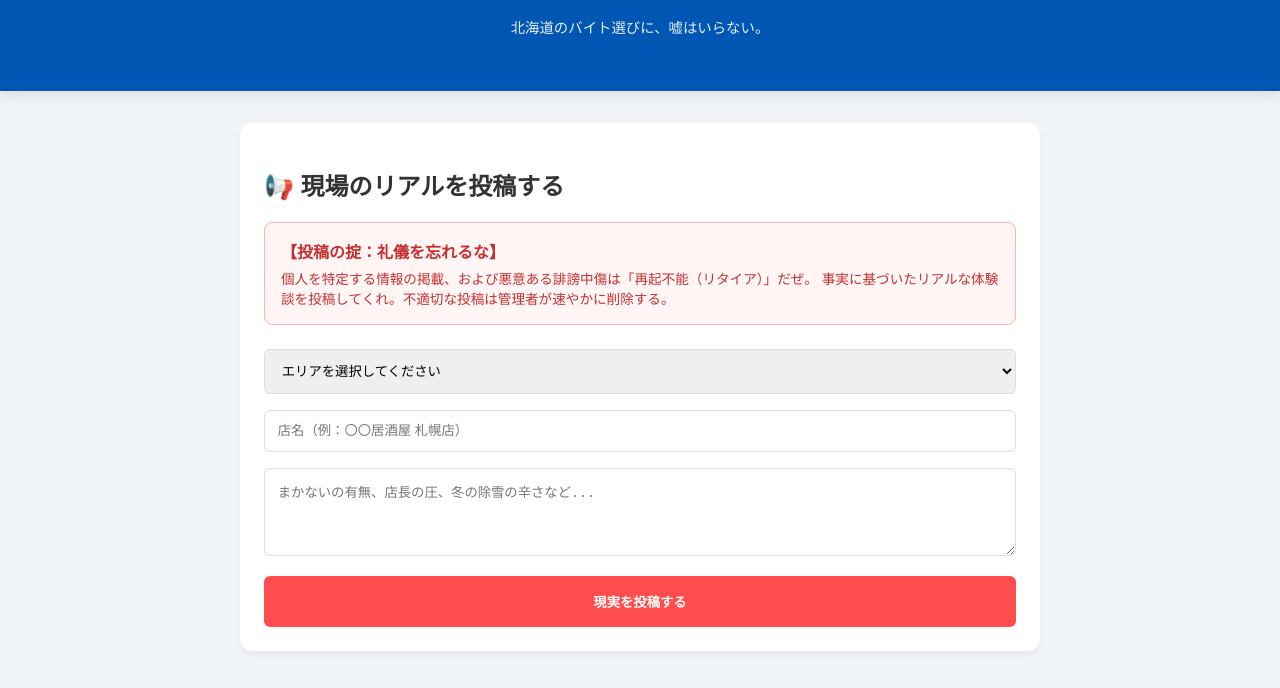
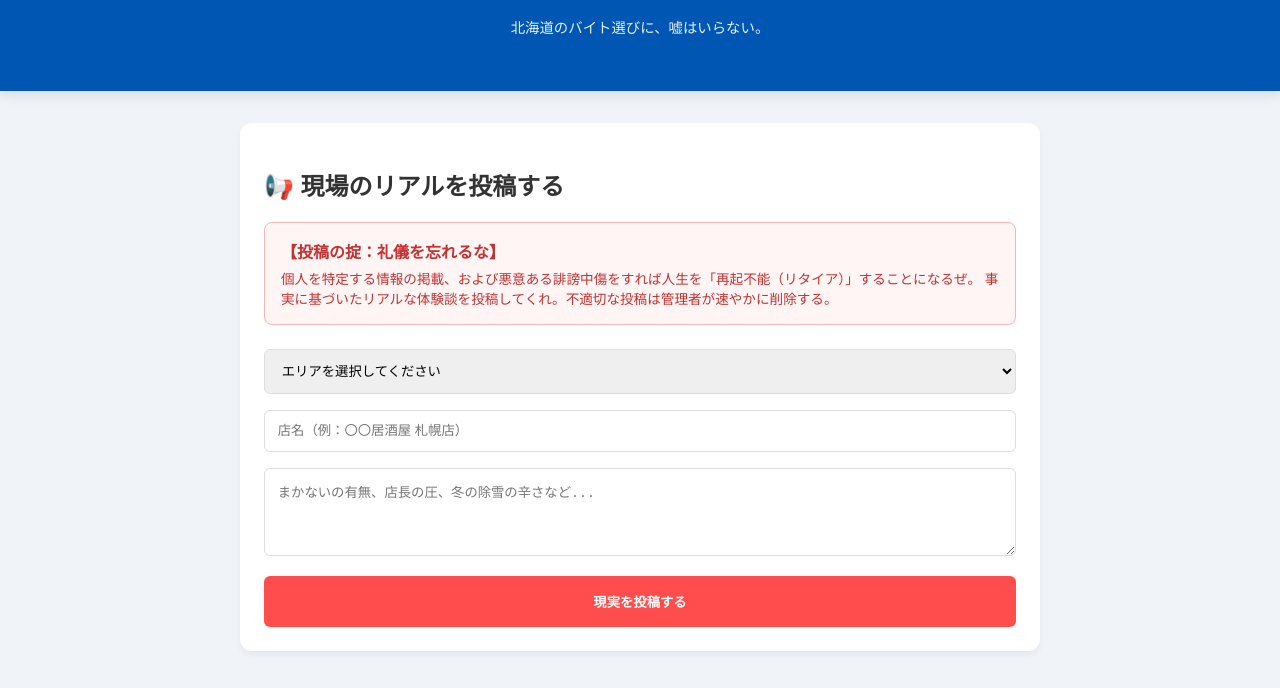
Before and after one commit to kuroru0905/dobaito-real, a website: page index.html in a window 1280 px wide. Shown: the part 160-848 px from the top of the page. Drawn offline with Linux system fonts and the light colour scheme; no server answers.

Commit message:
feat: 掟のメッセージを再起不能（リタイア）に変更

```diff
--- a/index.html
+++ b/index.html
@@ -57,7 +57,7 @@
 
         <div class="warning-box">
             <strong>【投稿の掟：礼儀を忘れるな】</strong>
-            個人を特定する情報の掲載、および悪意ある誹謗中傷は「再起不能（リタイア）」だぜ。
+            個人を特定する情報の掲載、および悪意ある誹謗中傷をすれば人生を「再起不能（リタイア）」することになるぜ。
             事実に基づいたリアルな体験談を投稿してくれ。不適切な投稿は管理者が速やかに削除する。
         </div>
 
```
